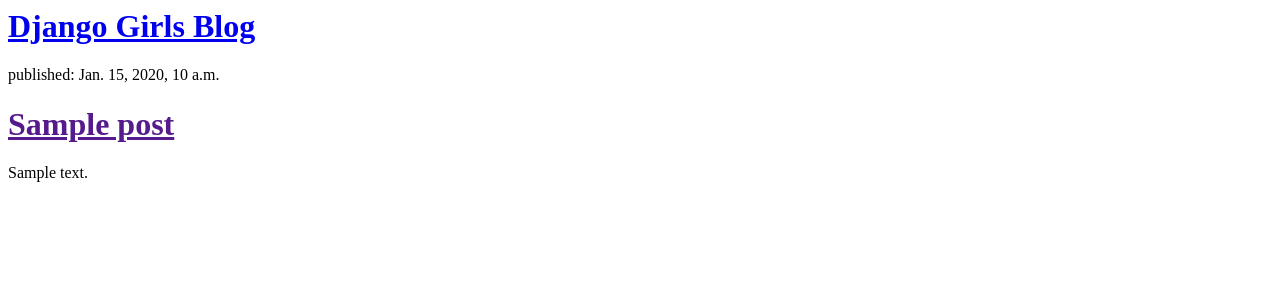
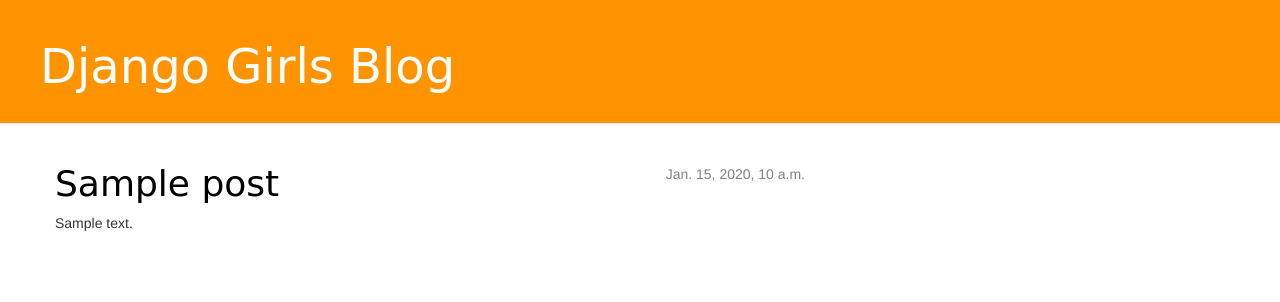
Before and after one commit to yorkshre/codecarrots, a Django app: template blog/templates/blog/post_list.html in a window 1280 px wide. Shown: the top 302 px of the page. Run offline with Django 3.2, Linux system fonts and the light colour scheme; the template is opened without the code that fills it: values that come from a table or form of the project are taken from there, others are empty; tables that the repository leaves empty hold one stand-in row (values such as "Sample post"); some libraries are stand-ins or nearby versions.

Commit message:
Dodanie stylow

```diff
--- a/blog/templates/blog/post_list.html
+++ b/blog/templates/blog/post_list.html
@@ -1,11 +1,30 @@
-<div>
+{% load staticfiles %}
+<html>
+    <head>
+        <title>Django Girls blog</title>
+        <link rel="stylesheet" href="//maxcdn.bootstrapcdn.com/bootstrap/3.2.0/css/bootstrap.min.css">
+        <link rel="stylesheet" href="//maxcdn.bootstrapcdn.com/bootstrap/3.2.0/css/bootstrap-theme.min.css">
+        <link rel="stylesheet" href="{% static 'css/blog.css' %}">
+    </head>
+    <body>
+        <div class="page-header">
             <h1><a href="/">Django Girls Blog</a></h1>
         </div>
 
+        <div class="content container">
+    <div class="row">
+        <div class="col-md-8">
             {% for post in posts %}
-    <div>
-        <p>published: {{ post.published_date }}</p>
+                <div class="post">
+                    <div class="date">
+                        {{ post.published_date }}
+                    </div>
                     <h1><a href="">{{ post.title }}</a></h1>
                     <p>{{ post.text|linebreaks }}</p>
                 </div>
             {% endfor %}
+        </div>
+    </div>
+</div>
+    </body>
+</html>
--- a/pycodekoszalin/settings.py
+++ b/pycodekoszalin/settings.py
@@ -117,3 +117,6 @@
     from .local_settings import *
 except ImportError:
     pass
+STATICFILES_DIRS = (
+    os.path.join(BASE_DIR, "static"),
+)
--- /dev/null
+++ b/static/css/blog.css
@@ -0,0 +1,47 @@
+.page-header {
+    background-color: #ff9400;
+    margin-top: 0;
+    padding: 20px 20px 20px 40px;
+}
+
+.page-header h1, .page-header h1 a, .page-header h1 a:visited, .page-header h1 a:active {
+    color: #ffffff;
+    font-size: 36pt;
+    text-decoration: none;
+}
+
+.content {
+    margin-left: 40px;
+}
+
+h1, h2, h3, h4 {
+    font-family: 'Montserrat', cursive;
+}
+
+.date {
+    float: right;
+    color: #828282;
+}
+
+.save {
+    float: right;
+}
+
+.post-form textarea, .post-form input {
+    width: 100%;
+}
+
+.top-menu, .top-menu:hover, .top-menu:visited {
+    color: #ffffff;
+    float: right;
+    font-size: 26pt;
+    margin-right: 20px;
+}
+
+.post {
+    margin-bottom: 70px;
+}
+
+.post h1 a, .post h1 a:visited {
+    color: #000000;
+}
```
Lines whose indentation alone changed are shown as unchanged.
